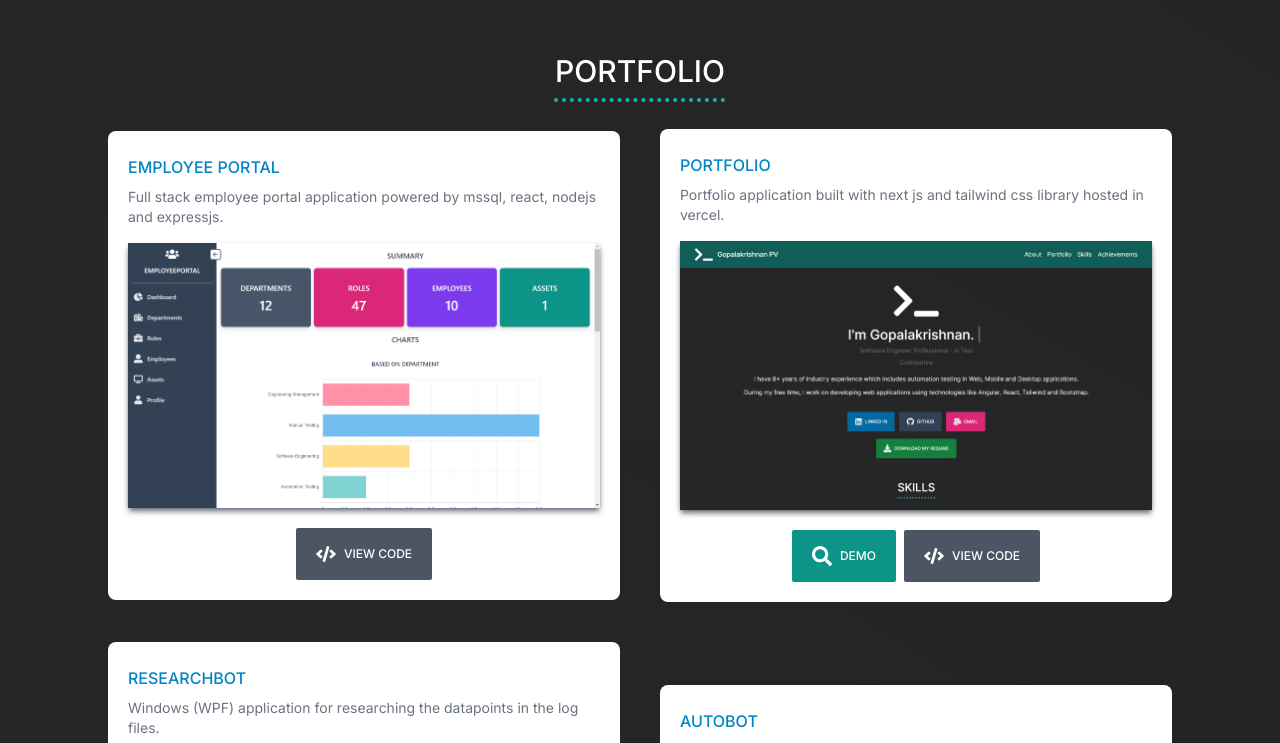
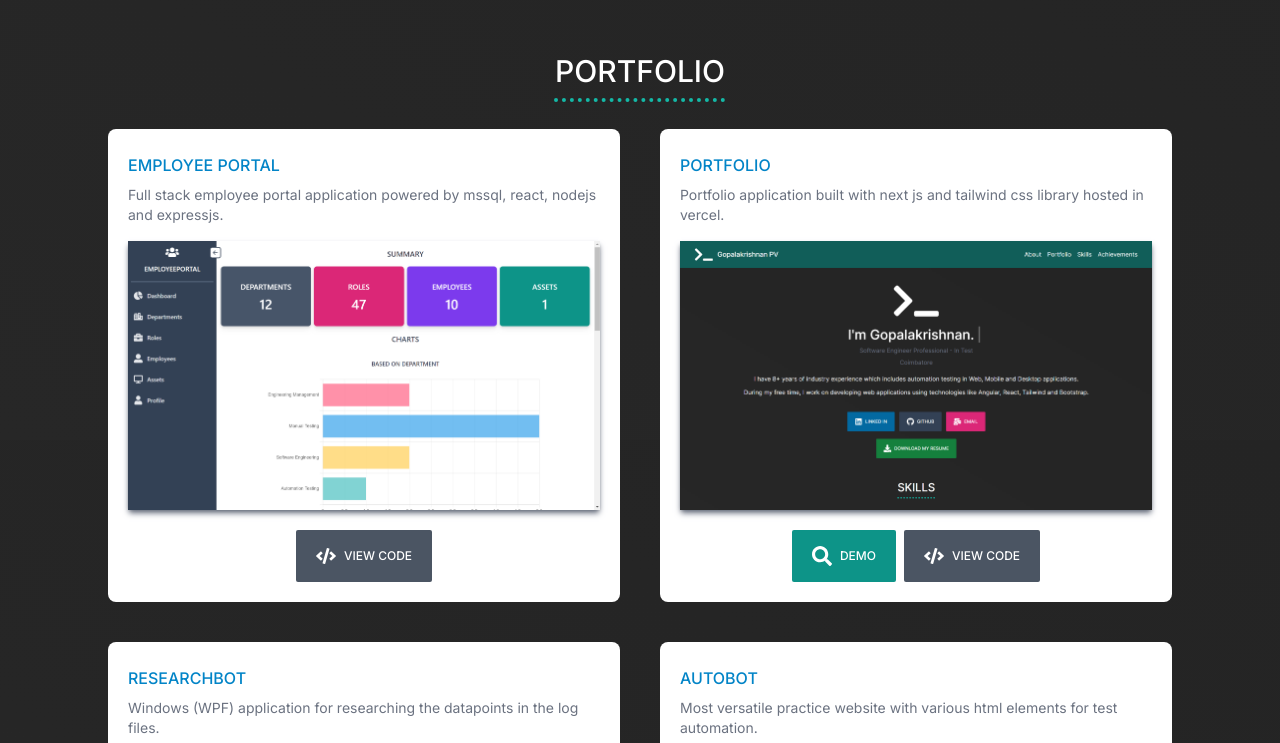
Before and after one commit to gktomic/gopalakrishnan, a Next.js app: page / in a window 1280 px wide. Shown: the part 1160-1903 px from the top of the page. Built offline with nearby package versions, Linux system fonts and the light colour scheme.

Commit message:
Update image dimensions and flex size

```diff
--- a/app/components/Portfolio.tsx
+++ b/app/components/Portfolio.tsx
@@ -3,11 +3,11 @@ import Card from "../elements/Card";
 export function Portfolio() {
     return <div id="portfolioSection">
         <h1 className="mt-10 text-3xl font-medium uppercase text-white py-5 text-center underline underline-offset-[16px] decoration-4 decoration-dotted decoration-teal-500">Portfolio</h1>
-        <div className="mt-5 flex flex-row justify-center items-center flex-wrap gap-10">
+        <div className="mt-5 flex flex-row justify-center items-stretch flex-wrap gap-10">
             <Card title="Employee Portal" description="Full stack employee portal application powered by mssql, react, nodejs and expressjs." thumbnail_path="/images/thumbnail_employee-portal.png" codelink="https://github.com/gopalakrishnanpv/sern-employee-portal" />
             <Card title="Portfolio" description="Portfolio application built with next js and tailwind css library hosted in vercel." thumbnail_path="/images/thumbnail_portfolio.png" codelink="https://github.com/gopalakrishnanpv/next-portfolio" demolink="https://portfolio-gopalakrishnan.vercel.app" />
             <Card title="ResearchBOT" description="Windows (WPF) application for researching the datapoints in the log files." thumbnail_path="/images/thumbnail_research-bot.png" codelink="https://github.com/gopalakrishnanpv/csharp-researchbot" />
-            <Card title="Autobot" description="Most versatile practice website for test automation." thumbnail_path="/images/thumbnail_autobot.png" codelink="https://github.com/gopalakrishnanpv/autobot" demolink="https://auto-bot-demo.vercel.app" />
+            <Card title="Autobot" description="Most versatile practice website with various html elements for test automation." thumbnail_path="/images/thumbnail_autobot.png" codelink="https://github.com/gopalakrishnanpv/autobot" demolink="https://auto-bot-demo.vercel.app" />
         </div>
     </div >
 }
--- a/app/elements/Card.tsx
+++ b/app/elements/Card.tsx
@@ -4,7 +4,7 @@ import Image from "next/image";
 import Button from "./Button";
 
 export default function Card(props: any) {
-    return <div className="rounded-lg overflow-hidden bg-white max-w-lg">
+    return <div className="flex flex-col justify-between align-center rounded-lg overflow-hidden bg-white max-w-lg">
         <div className="px-5 py-4 w-full">
             <h3 className="font-medium text-md py-2 text-sky-600 uppercase">{props.title}</h3>
             <p className="text-sm text-gray-500">
@@ -12,8 +12,8 @@ export default function Card(props: any) {
             </p>
         </div>
         {
-            props.thumbnail_path && <div className="px-5">
-                <Image className="w-full h-full shadow-md shadow-gray-500" width="300" height="200" src={props.thumbnail_path} alt="" />
+            props.thumbnail_path && <div className="px-5 flex-1">
+                <Image className="w-full h-full shadow-md shadow-gray-500 w-full h-full" width="750" height="500" src={props.thumbnail_path} alt="" />
             </div>
         }
 
```
